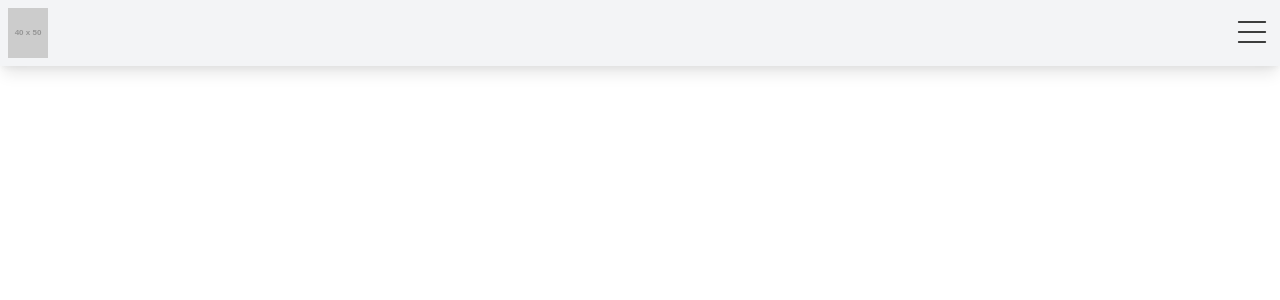
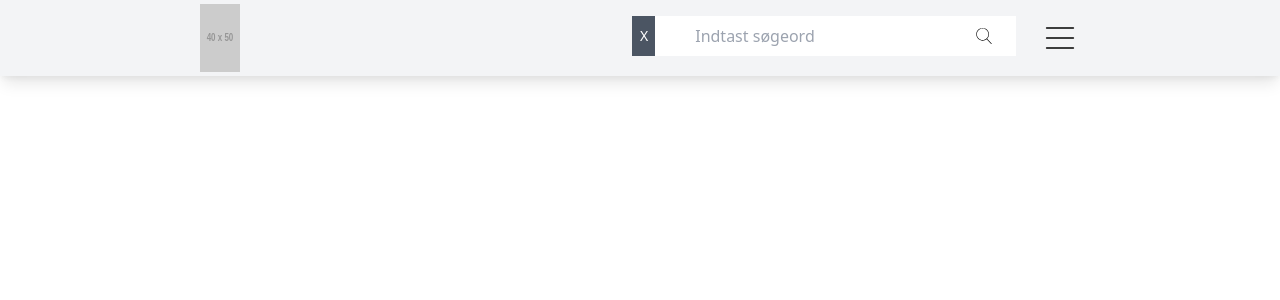
Before and after one commit to mogensen93/Aller-Assignment, a Nuxt app: page / in a window 1280 px wide. Shown: the top 300 px of the page. Built offline with nearby package versions, Linux system fonts and the light colour scheme.

Commit message:
Reworking grid in order to fit desktop size inside it aswell.

```diff
--- a/components/Header/AppHeader.vue
+++ b/components/Header/AppHeader.vue
@@ -1,16 +1,19 @@
 <template>
     <div>
-        <div class="w-auto bg-gray-100 sm:mx-h-20 flex justify-between p-2 filter shadow-lg z-10">
+        <div class="w-auto bg-gray-100 sm:mx-h-20 md:-h-16 flex justify-between md:justify-around filter p-1 shadow-lg z-10">
             <img src="https://via.placeholder.com/40x50" alt="">
-            <div class="sm:w-10" v-on:click="isNavOpen = !isNavOpen">
-                <svg class="block h-auto w-10 pt-1" xmlns="http://www.w3.org/2000/svg" fill="none" viewBox="0 0 24 24" stroke="currentColor" aria-hidden="true">
+            <div class="w-auto flex">
+                <HeaderSearchDesktop v-show="!isMobile" />
+                <svg class="block h-auto w-10" xmlns="http://www.w3.org/2000/svg" fill="none" viewBox="0 0 24 24" stroke="currentColor" aria-hidden="true" v-on:click="isNavOpen = !isNavOpen">
                     <path stroke-linecap="round" stroke-linejoin="round" stroke-width="1" d="M4 6h16M4 12h16M4 18h16" />
                 </svg>
+
+
             </div>
         </div>
         <div class="w-auto navWindowHeight" v-show="isNavOpen">
-            <HeaderSearch />
-            <HeaderNavigationLinks />
+            <HeaderSearchMobile v-show="isMobile" />
+            <HeaderNavigationLinks @toggleNavigation="toggleNavigation"/>
         </div>
     </div>
 </template>
@@ -19,17 +22,30 @@
     export default {
         data() {
             return{
-                isNavOpen: false
+                isNavOpen: false,
+                isMobile: false
             }
-        }
+        },
+        mounted () {
+            window.addEventListener('resize', this.onResize)
+        },
+        methods: {
+            onResize () {
+                if(this.isMobile = window.innerWidth < 768){
+                    this.isMobile = true;
+                }
+                console.log(this.isMobile);
+            },
+            toggleNavigation(){
+                this.isNavOpen = !this.isNavOpen
+                console.log(this.isNavOpen);
+            }
+
+        },
     }
 </script>
 
 <style>
-    .background-color {
-        background-color: #F2EEE4;
-    }
-
     .navWindowHeight {
         height: 92vh;
     }
--- a/components/Header/NavigationLinks.vue
+++ b/components/Header/NavigationLinks.vue
@@ -1,10 +1,12 @@
 <template>
 <!-- TODO: Lav seperat component, og loop igennem links-->
 <!-- EXTRA: Indsæt den rigtige text -->
-    <div>
-        <div class="grid grid-cols-2 gap-2 bg-gray-100 pl-10 pr-10">
-            <div class="leading-loose m-2">
-                <h2 class="text-3xl md:text-4xl ">LIV</h2>
+<!-- Fix nederste potion af grid -->
+    <div class="md:absolute md:z-50 md:top-0 w-full ">
+        <div class="grid grid-cols-2 gap-2 md:grid-cols-6 md:gap-6 bg-gray-100 px-64 md:pt-9">
+            <img src="https://via.placeholder.com/80x125" class="hidden md:block " alt="">
+            <div class="leading-loose m-2 md:m-0">
+                <h2 class="text-3xl  ">LIV</h2>
                 <nuxt-link to="/" class="block">Selvudvikling</nuxt-link>
                 <nuxt-link to="/" class="block">Kærlighed og sex</nuxt-link>
                 <nuxt-link to="/" class="block">Familieliv</nuxt-link>
@@ -12,42 +14,51 @@
                 <nuxt-link to="/" class="block">Sundhed</nuxt-link>
                 <nuxt-link to="/" class="block">Gravid</nuxt-link>
             </div>
-            <div class="leading-loose m-2">
-                <h2 class="text-3xl md:text-4xl">KULTUR</h2>
+            <div class="leading-loose m-2 md:m-0">
+                <h2 class="text-3xl ">KULTUR</h2>
                 <nuxt-link to="/" class="block">Selvudvikling</nuxt-link>
                 <nuxt-link to="/" class="block">Kærlighed og sex</nuxt-link>
                 <nuxt-link to="/" class="block">Familieliv</nuxt-link>
                 <nuxt-link to="/" class="block">Brevkasse</nuxt-link>
                 <nuxt-link to="/" class="block">Sundhed</nuxt-link>
             </div>
-            <div class="leading-loose m-2">
-                <h2 class="text-3xl md:text-4xl">STIL</h2>
+            <div class="leading-loose m-2 md:m-0">
+                <h2 class="text-3xl ">STIL</h2>
                 <nuxt-link to="/" class="block">Selvudvikling</nuxt-link>
                 <nuxt-link to="/" class="block">Kærlighed og sex</nuxt-link>
                 <nuxt-link to="/" class="block">Familieliv</nuxt-link>
             </div>
-            <div class="leading-loose m-2">
-                <h2 class="text-3xl md:text-4xl">AGENDA</h2>
+            <div class="leading-loose m-2 md:m-0 ">
+                <h2 class="text-3xl ">AGENDA</h2>
                 <nuxt-link to="/" class="block">Selvudvikling</nuxt-link>
                 <nuxt-link to="/" class="block">Kærlighed og sex</nuxt-link>
                 <nuxt-link to="/" class="block">Familieliv</nuxt-link>
             </div>
+            <div class="w-100 ">
+                <img src="~/assets/img/icons/close.png" class="hidden md:block h-12 w-auto object-contain" v-on:click="toggleNav"/>
             </div>
-        <div class="leading-loose m-2 pl-10 pr-10">
-             <h2 class="text-3xl md:text-4xl">MERE</h2>
-            <div class="grid grid-cols-2 gap-2">
-                <div>
+        </div>
+        <div class="leading-loose m-2 px-64 pr-10 flex">
+            <h2 class="text-3xl">MERE</h2>
+            <ul class="grid grid-cols-4">
                 <nuxt-link to="/" class="block">Video</nuxt-link>
                 <nuxt-link to="/" class="block">Podcast</nuxt-link>
                 <nuxt-link to="/" class="block">Pling</nuxt-link>
                 <nuxt-link to="/" class="block">Krydsord</nuxt-link>
-                </div>
-                <div>
                 <nuxt-link to="/" class="block">Abonnement</nuxt-link>
                 <nuxt-link to="/" class="block">Kontakt</nuxt-link>
                 <nuxt-link to="/" class="block">Nyhedsbrev</nuxt-link>
-                </div>
-            </div>
+            </ul>
         </div>
     </div>
 </template>
+
+<script>
+    export default {
+        methods: {
+            toggleNav(){
+                this.$emit('toggleNavigation');
+            }
+        }
+    }
+</script>
--- /dev/null
+++ b/components/Header/SearchDesktop.vue
@@ -0,0 +1,19 @@
+<template>
+    <div class=" relative w-96 pt-3 mr-6">
+        <div class="flex flex-wrap items-stretch mb-4 relative">
+			<div class="flex -mr-px">
+				<span class="flex items-center px-2 text-sm bg-gray-600 text-white">X</span>
+			</div>
+			<input type="text" class="flex-shrink flex-grow flex-auto leading-normal h-10  px-10 relative focus:border-blue focus:shadow relative" placeholder="Indtast søgeord">
+            <button type="submit" class="absolute mt-3 left-full -ml-10">
+                <svg version="1.1" class="h-4" xmlns="http://www.w3.org/2000/svg" xmlns:xlink="http://www.w3.org/1999/xlink" x="0px" y="0px"
+                viewBox="0 0 52.966 52.966" style="enable-background:new 0 0 52.966 52.966;" xml:space="preserve">
+                    <path d="M51.704,51.273L36.845,35.82c3.79-3.801,6.138-9.041,6.138-14.82c0-11.58-9.42-21-21-21s-21,9.42-21,21s9.42,21,21,21
+                    c5.083,0,9.748-1.817,13.384-4.832l14.895,15.491c0.196,0.205,0.458,0.307,0.721,0.307c0.25,0,0.499-0.093,0.693-0.279
+                    C52.074,52.304,52.086,51.671,51.704,51.273z M21.983,40c-10.477,0-19-8.523-19-19s8.523-19,19-19s19,8.523,19,19
+                    S32.459,40,21.983,40z"/>
+                </svg>
+            </button>
+		</div>
+    </div>
+</template>
```
Also changed, not shown: assets/img/icons/close.png (added), components/Header/SearchMobile.vue (renamed from components/Header/Search.vue), 1 other file (tests, documents, lock files or other folders). Lines whose indentation alone changed are shown as unchanged.
